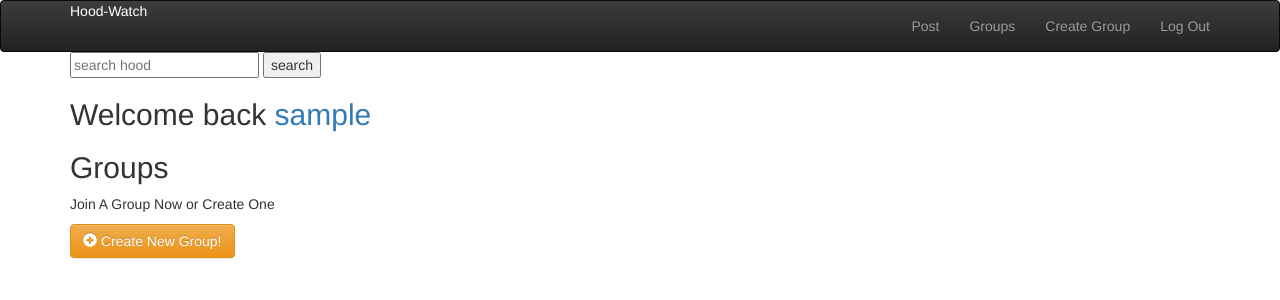
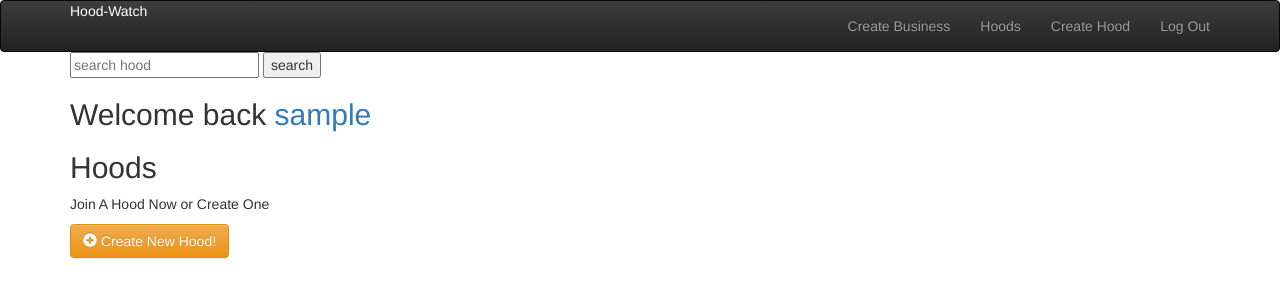
Before and after one commit to olamijinadebayo/hood-watch, a Django app: page /groups/ in a window 1280 px wide. Shown: the top 300 px of the page. Run offline with Django 3.2, Linux system fonts and the light colour scheme; the visitor is signed in with stand-in values (Sample User, id 1); data that the repository does not hold is empty; some libraries are stand-ins or nearby versions.

Commit message:
this will edit the navabar and add a .env file

```diff
--- a/groups/templates/groups/group_detail.html
+++ b/groups/templates/groups/group_detail.html
@@ -17,7 +17,7 @@
 
 <div class="col-md-8">
 	{% if group.posts.count == 0 %}
-	<h2>No posts in this group yet!</h2>
+	<h2>No Business in this hood yet!</h2>
 
 	{% else %}
 
--- a/groups/templates/groups/group_form.html
+++ b/groups/templates/groups/group_form.html
@@ -2,7 +2,7 @@
 {% load bootstrap3 %}
 
 {% block group_content %}
-<h4>Create A New Group</h4>
+<h4>Create A New Hood</h4>
   <form method="POST" action="{% url 'groups:create' %}" id="groupForm">
   	{% csrf_token %}
   	{% bootstrap_form form %}
--- a/groups/templates/groups/group_list.html
+++ b/groups/templates/groups/group_list.html
@@ -11,12 +11,12 @@
 		</h2>
 
     {% endif %}
-			<h2>Groups</h2>
+			<h2>Hoods</h2>
 
-			<p>Join A Group Now or Create One</p>
+			<p>Join A Hood Now or Create One</p>
 	</div>
 	{% if user.is_authenticated %}
-	<a href="{% url 'groups:create' %}" class="btn btn-md btn-fill btn-warning"><span class="glyphicon glyphicon-plus-sign"></span> Create New Group!</a>
+	<a href="{% url 'groups:create' %}" class="btn btn-md btn-fill btn-warning"><span class="glyphicon glyphicon-plus-sign"></span> Create New Hood!</a>
 	{% endif %}
 </div>
 {% endblock %}
@@ -31,10 +31,10 @@
 				{{ group.description_html|safe }}
 				<div class="row">
 					<div class="col-md-4">
-						<span class="badge">{{ group.members.count }}</span> member{{ group.members.count|pluralize }}
+						<span class="badge">{{ group.members.count }}</span>member{{ group.members.count|pluralize }}
 					</div>
 					<div class="col-md-4">
-						<span class="badge">{{ group.posts.count }}</span> post{{ group.posts.count|pluralize }}
+						<span class="badge">{{ group.posts.count }}</span> business{{ group.posts.count|pluralize }}
 					</div>
 				</div>
 			</div>
--- a/templates/base.html
+++ b/templates/base.html
@@ -18,13 +18,13 @@
         <a  class="nabvar-brand mynav" href="{% url 'home'%}" style="color:white">Hood-Watch</a>
         <ul class="nav navbar-nav navbar-right">
           {% if user.is_authenticated %}
-            <li><a href="{% url 'posts:create' %}">Post</a></li>
+            <li><a href="{% url 'posts:create' %}"> Create Business</a></li>
 
-            <li><a href="{% url 'groups:all' %}">Groups</a></li>
-            <li><a href="{% url 'groups:create' %}">Create Group</a></li>
+            <li><a href="{% url 'groups:all' %}">Hoods</a></li>
+            <li><a href="{% url 'groups:create' %}">Create Hood</a></li>
             <li><a href="{% url 'accounts:logout' %}">Log Out</a></li>
           {% else %}
-            <li><a href="{% url 'groups:all' %}">Groups</a></li>
+            <li><a href="{% url 'groups:all' %}">Hoodss</a></li>
             <li><a href="{% url 'accounts:login' %}">Log In</a></li>
             <li><a href="{% url 'accounts:signup'%}">Sign up</a></li>
           {% endif %}
```
Also changed, not shown: 2 other files.
